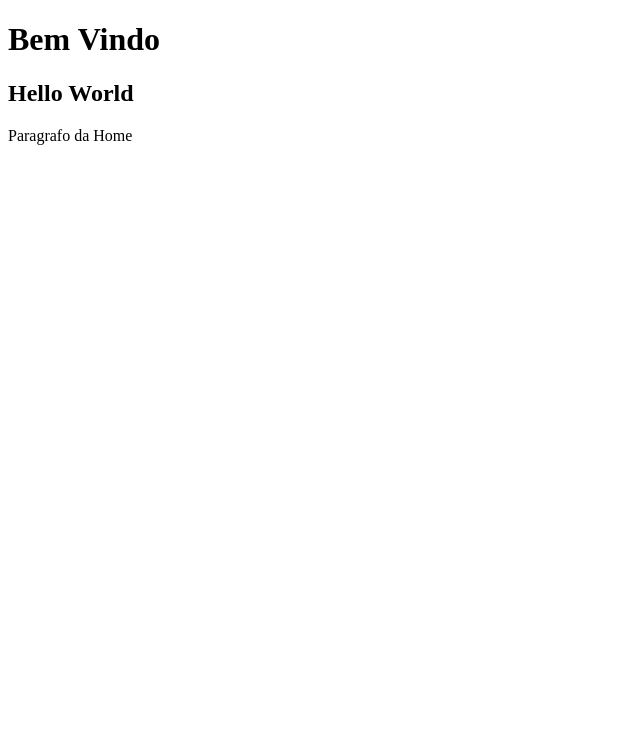
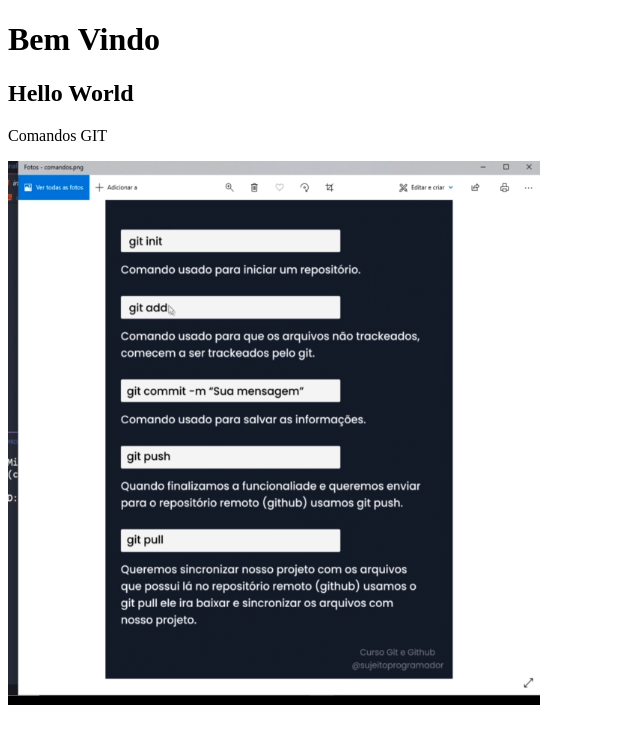
Before and after one commit to Pinnosa/curso_github, a plain HTML site: page index.html in a window 1280 px wide. Shown: the whole page, without its empty margins (0-640 px from the left). Drawn offline with Linux system fonts and the light colour scheme.

Commit message:
upload da imagem  para o site

```diff
--- a/index.html
+++ b/index.html
@@ -5,12 +5,13 @@
     <meta http-equiv="X-UA-Compatible" content="IE=edge">
     <meta name="viewport" content="width=device-width, initial-scale=1.0">
     <link rel="shortcut icon" href="favicon.ico" type="image/x-icon">
-    <title>Document</title>
-</head>
+    <title>GIT & GITHUB</title>
+    </head>
 <body>
 
 </body>
 </html>
 <h1>Bem Vindo</h1>
 <h2>Hello World</h2>
-    <p>Paragrafo da Home</p>
+    <p>Comandos GIT</p>
+    <img src="Sem título.png" alt="Comandos basicos git">
```
Also changed, not shown: Sem título.png (added).
